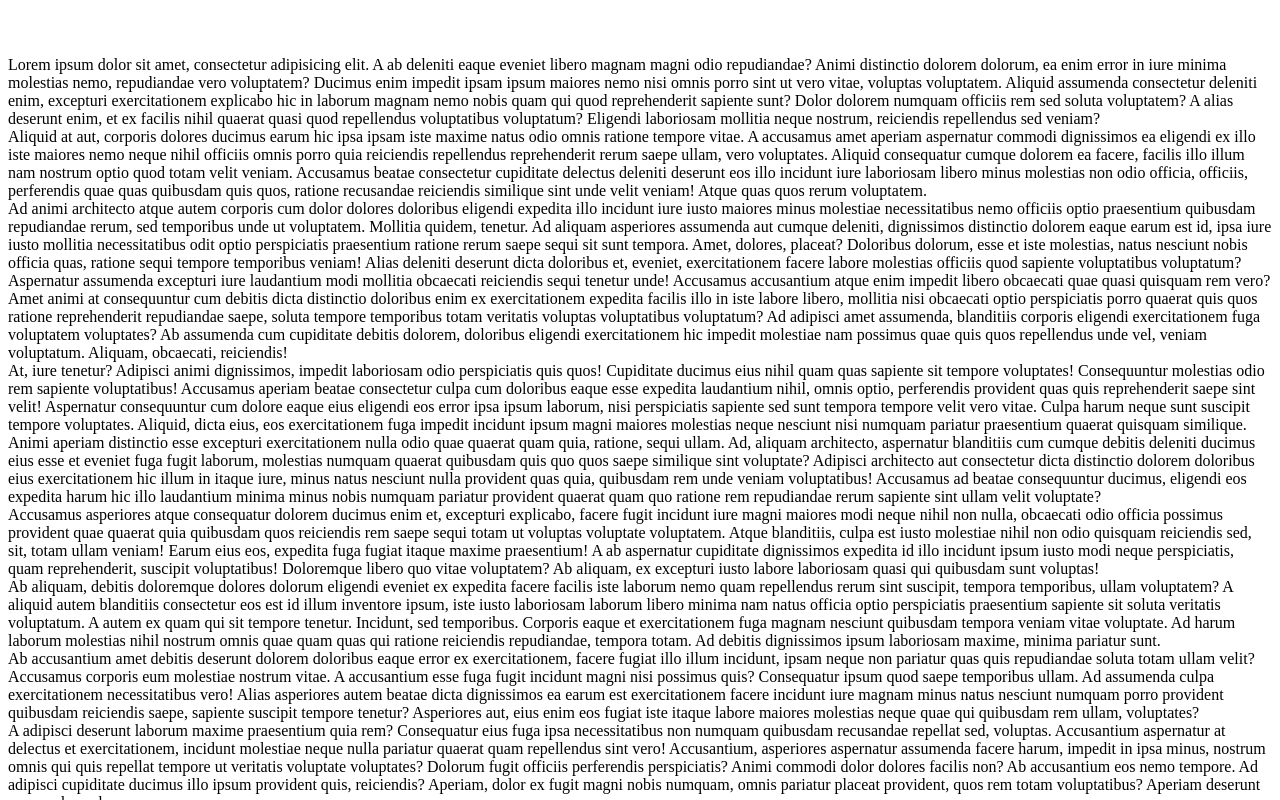
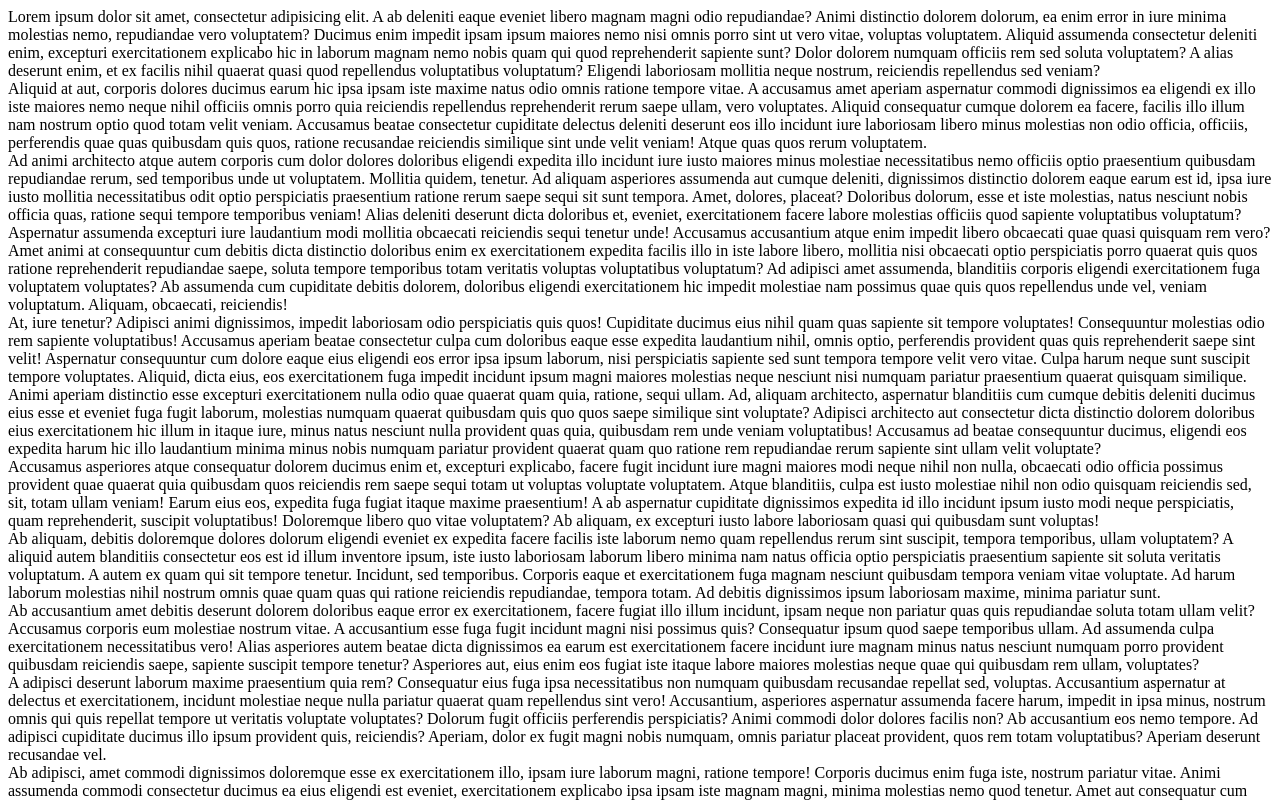
Before and after one commit to AndriiSerkhovetcDev/rxjs-dom-loaded, a website built with webpack: page src/index.html in a window 1280 px wide. Shown: the top 800 px of the page. Built offline with nearby package versions, Linux system fonts and the light colour scheme.

Commit message:
refactor code

```diff
--- a/src/index.html
+++ b/src/index.html
@@ -7,7 +7,7 @@
   <meta http-equiv="X-UA-Compatible" content="ie=edge">
   <title>Test rxjs</title>
 </head>
-<body style="padding-top: 3rem;">
+<body>
 <div>Lorem ipsum dolor sit amet, consectetur adipisicing elit. A ab deleniti eaque eveniet libero magnam magni odio
   repudiandae? Animi distinctio dolorem dolorum, ea enim error in iure minima molestias nemo, repudiandae vero
   voluptatem? Ducimus enim impedit ipsam ipsum maiores nemo nisi omnis porro sint ut vero vitae, voluptas voluptatem.
@@ -168,6 +168,5 @@
   facilis id ipsam, ipsum labore magni maiores maxime minus nemo odit porro, quam quibusdam quos recusandae repudiandae
   sed soluta ut voluptatem. Cum!
 </div>
-
 </body>
 </html>
```
Also changed, not shown: src/index.js (line endings or trailing spaces).
